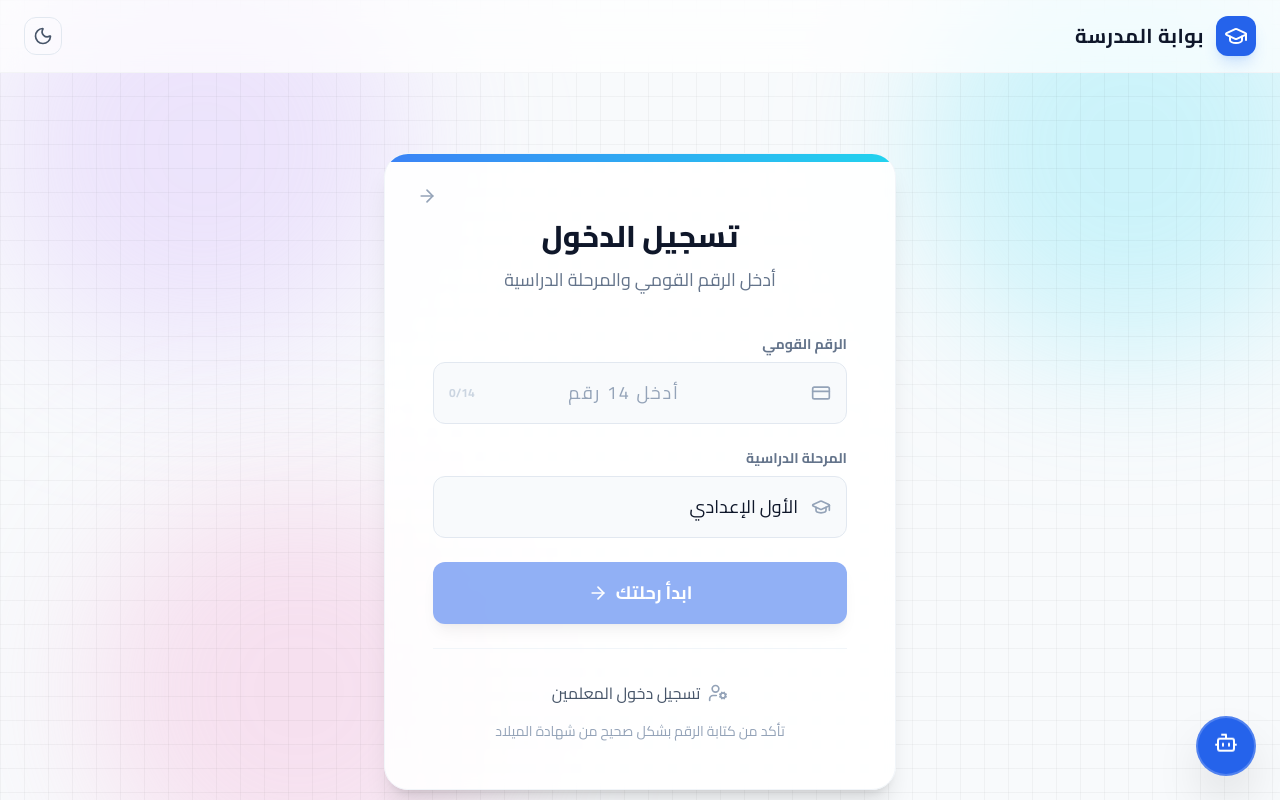
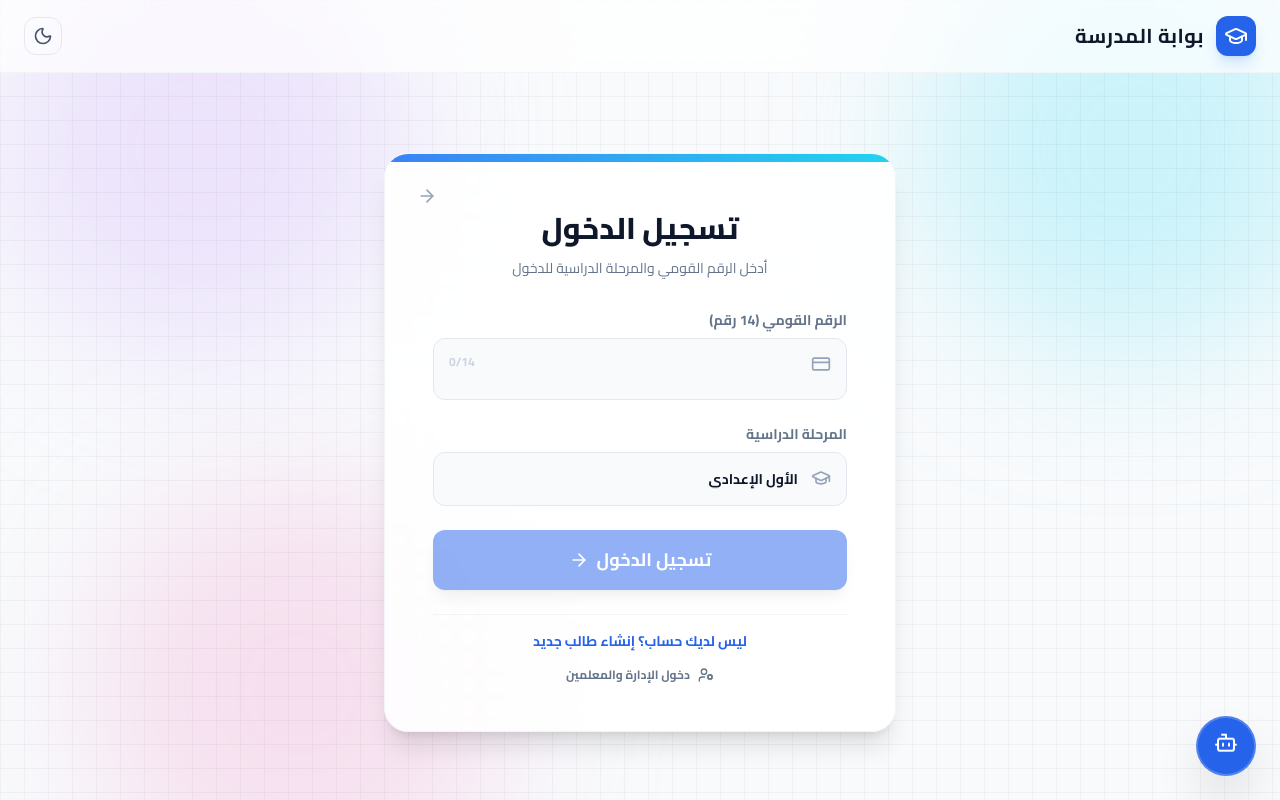
Before and after one commit to amer585/men, a React (Vite) app: page / in a window 1280 px wide. Both pictures are taken after a click on the button "الدخول إلى عرض التفاصيل". Shown: the top 800 px of the page. Built offline with nearby package versions, Linux system fonts and the light colour scheme.

Commit message:
Add full student registration flow to UI with Governorates and Admin fields

```diff
--- a/components/LoginPage.tsx
+++ b/components/LoginPage.tsx
@@ -1,5 +1,5 @@
 import React, { useState } from 'react';
-import { CreditCard, ArrowRight, Loader2, UserCog, ArrowLeft, GraduationCap, AlertCircle } from 'lucide-react';
+import { CreditCard, ArrowRight, Loader2, UserCog, ArrowLeft, GraduationCap, AlertCircle, User, MapPin, Building, School } from 'lucide-react';
 
 // Grade level mapping: numeric → Arabic display name
 const GRADE_OPTIONS = [
@@ -14,6 +14,13 @@ const GRADE_OPTIONS = [
   { value: 9, label: 'الثالث الإعدادي' },
   { value: 10, label: 'الأول الثانوي' },
   { value: 11, label: 'الثاني الثانوي' },
+];
+
+const EGYPTIAN_GOVERNORATES = [
+  "القاهرة", "الإسكندرية", "الجيزة", "القليوبية", "الدقهلية", "الشرقية", "الغربية",
+  "المنوفية", "البحيرة", "كفر الشيخ", "دمياط", "بورسعيد", "الإسماعيلية", "السويس",
+  "مطروح", "شمال سيناء", "جنوب سيناء", "بني سويف", "الفيوم", "المنيا", "أسيوط",
+  "سوهاج", "قنا", "الأقصر", "أسوان", "البحر الأحمر", "الوادي الجديد"
 ];
 
 interface LoginPageProps {
@@ -33,8 +40,18 @@ interface LoginPageProps {
 }
 
 export const LoginPage: React.FC<LoginPageProps> = ({ onLoginSuccess, onTeacherLoginClick, onBack, backendUrl }) => {
+  const [isRegistering, setIsRegistering] = useState(false);
+
+  // States
   const [nationalId, setNationalId] = useState('');
-  const [gradeLevel, setGradeLevel] = useState<number>(7); // Default: prep
+  const [gradeLevel, setGradeLevel] = useState<number>(7);
+  const [studentName, setStudentName] = useState('');
+  const [gender, setGender] = useState<'M' | 'F'>('M');
+  const [governorate, setGovernorate] = useState(EGYPTIAN_GOVERNORATES[0]);
+  const [adminZone, setAdminZone] = useState('');
+  const [schoolName, setSchoolName] = useState('');
+  const [className, setClassName] = useState('');
+
   const [isLoading, setIsLoading] = useState(false);
   const [error, setError] = useState<string | null>(null);
 
@@ -42,15 +59,57 @@ export const LoginPage: React.FC<LoginPageProps> = ({ onLoginSuccess, onTeacherL
     e.preventDefault();
     setError(null);
 
-    // Validate: exactly 14 digits
+    // Validate SSN
     if (!/^\d{14}$/.test(nationalId)) {
       setError('الرقم القومي يجب أن يكون 14 رقم بالضبط');
+      return;
+    }
+
+    if (isRegistering && (!studentName || !adminZone || !schoolName || !className)) {
+        setError('يرجى تعبئة جميع البيانات لإتمام التسجيل');
         return;
     }
 
     setIsLoading(true);
 
     try {
+      if (isRegistering) {
+        // --- REGISTRATION FLOW ---
+        const res = await fetch(`${backendUrl}/addStudent`, {
+          method: 'POST',
+          headers: { 'Content-Type': 'application/json' },
+          body: JSON.stringify({
+            ssn_encrypted: nationalId,
+            student_name_ar: studentName,
+            gender: gender,
+            gov_code: governorate, // Using name as code for UI simplicity
+            admin_zone: adminZone,
+            school_name: schoolName,
+            grade_level: gradeLevel,
+            class_name: className
+          }),
+        });
+
+        if (res.ok) {
+           // On successful registration, pass data directly to dashboard
+           const studentData = {
+              ssn_encrypted: nationalId,
+              grade_level: gradeLevel,
+              student_name_ar: studentName,
+              school_name: schoolName,
+              class_name: className,
+              admin_zone: adminZone,
+              gov_code: governorate,
+              gender: gender
+           };
+           localStorage.setItem(`student_${nationalId}`, JSON.stringify({ ...studentData, cached_at: Date.now() }));
+           onLoginSuccess(studentData);
+        } else {
+           const data = await res.json();
+           setError(data.error || 'فشل التسجيل. حاول مرة أخرى.');
+        }
+      } else {
+        // --- LOGIN FLOW ---
         const res = await fetch(`${backendUrl}/studentLogin`, {
           method: 'POST',
           headers: { 'Content-Type': 'application/json' },
@@ -63,29 +122,23 @@ export const LoginPage: React.FC<LoginPageProps> = ({ onLoginSuccess, onTeacherL
         const data = await res.json();
 
         if (res.ok && data.student) {
-        // ── Cache in browser localStorage for RU savings ──
-        const cacheKey = `student_${nationalId}`;
-        localStorage.setItem(cacheKey, JSON.stringify({
-          ...data.student,
-          cached_at: Date.now(),
-        }));
-
+          localStorage.setItem(`student_${nationalId}`, JSON.stringify({ ...data.student, cached_at: Date.now() }));
           onLoginSuccess(data.student);
         } else if (res.status === 404) {
-        setError('لم يتم العثور على هذا الرقم القومي في هذه المرحلة الدراسية');
+          setError('هذا الرقم غير مسجل في هذه المرحلة. ربما تحتاج إلى إنشاء حساب جديد؟');
         } else {
-        setError(data.error || 'حدث خطأ في الاتصال بالخادم');
+          setError(data.error || 'حدث خطأ في الاتصال');
+        }
       }
     } catch (err) {
-      // ── Offline fallback: check localStorage cache ──
-      const cacheKey = `student_${nationalId}`;
-      const cached = localStorage.getItem(cacheKey);
+      if (!isRegistering) {
+        const cached = localStorage.getItem(`student_${nationalId}`);
         if (cached) {
           const parsedCache = JSON.parse(cached);
-        // Use cache if less than 24 hours old
           if (Date.now() - parsedCache.cached_at < 86400000) {
             onLoginSuccess(parsedCache);
             return;
+          }
         }
       }
       setError('فشل في الاتصال بالخادم. تأكد من اتصالك بالإنترنت.');
@@ -96,134 +149,172 @@ export const LoginPage: React.FC<LoginPageProps> = ({ onLoginSuccess, onTeacherL
 
   return (
     <div className="w-full flex justify-center items-center py-12 animate-in fade-in zoom-in duration-300 relative">
-      <div className="w-full max-w-lg bg-white/90 dark:bg-slate-900/90 rounded-3xl shadow-xl dark:shadow-none border border-slate-100 dark:border-slate-800 p-8 md:p-12 relative overflow-hidden backdrop-blur-sm transition-colors duration-300">
+      <div className={`w-full ${isRegistering ? 'max-w-3xl' : 'max-w-lg'} bg-white/90 dark:bg-slate-900/90 rounded-3xl shadow-xl dark:shadow-none border border-slate-100 dark:border-slate-800 p-8 md:p-12 relative overflow-hidden backdrop-blur-sm transition-all duration-500`}>
 
-        {/* Decorative top accent */}
         <div className="absolute top-0 left-0 w-full h-2 bg-gradient-to-r from-blue-500 to-cyan-400"></div>
 
-        {/* Back Button */}
         {onBack && (
             <button
                 onClick={onBack}
-                className="absolute top-6 left-6 p-2 rounded-full hover:bg-slate-100 dark:hover:bg-slate-800 text-slate-400 hover:text-slate-600 dark:text-slate-500 dark:hover:text-slate-300 transition-colors"
-                title="العودة"
+                className="absolute top-6 left-6 p-2 rounded-full hover:bg-slate-100 dark:hover:bg-slate-800 text-slate-400 hover:text-slate-600 transition-colors"
             >
                 <ArrowLeft className="w-5 h-5 rtl:rotate-180" />
             </button>
         )}
 
-        <div className="text-center mb-10 mt-4">
-          <h2 className="text-3xl font-extrabold text-slate-900 dark:text-white mb-3">تسجيل الدخول</h2>
-          <p className="text-slate-500 dark:text-slate-400 text-lg">أدخل الرقم القومي والمرحلة الدراسية</p>
+        <div className="text-center mb-8 mt-2">
+          <h2 className="text-3xl font-extrabold text-slate-900 dark:text-white mb-3">
+             {isRegistering ? 'إنشاء حساب طالب جديد' : 'تسجيل الدخول'}
+          </h2>
+          <p className="text-slate-500 text-sm">
+             {isRegistering ? 'أدخل تفاصيل بياناتك المدرسية لتسجيلها في النظام' : 'أدخل الرقم القومي والمرحلة الدراسية للدخول'}
+          </p>
         </div>
 
-        {/* Error Message */}
         {error && (
-          <div className="mb-6 p-4 bg-red-50 dark:bg-red-900/20 border border-red-200 dark:border-red-800 rounded-xl flex items-start gap-3 animate-in fade-in slide-in-from-top-2 duration-200">
-            <AlertCircle className="w-5 h-5 text-red-500 dark:text-red-400 mt-0.5 shrink-0" />
+          <div className="mb-6 p-4 bg-red-50 dark:bg-red-900/20 border border-red-200 dark:border-red-800 rounded-xl flex items-start gap-3">
+            <AlertCircle className="w-5 h-5 text-red-500 shrink-0" />
             <p className="text-sm font-bold text-red-700 dark:text-red-300">{error}</p>
           </div>
         )}
 
         <form onSubmit={handleSubmit} className="space-y-6">
-          {/* National ID Input — numeric only */}
-          <div className="space-y-2">
-            <label htmlFor="nationalId" className="block text-sm font-bold text-slate-500 dark:text-slate-400 mb-1">الرقم القومي</label>
-            <div className="relative group">
-              <div className="absolute inset-y-0 right-0 pr-4 flex items-center pointer-events-none">
-                <CreditCard className="h-5 w-5 text-slate-400 dark:text-slate-500 group-focus-within:text-blue-500 transition-colors" />
-              </div>
+
+          <div className={`grid gap-6 ${isRegistering ? 'md:grid-cols-2' : 'grid-cols-1'}`}>
+
+              {/* National ID AND Grade (Always required) */}
+              <div className="space-y-2 col-span-1 md:col-span-full">
+                <label className="block text-sm font-bold text-slate-500 mb-1">الرقم القومي (14 رقم)</label>
+                <div className="relative">
+                  <CreditCard className="absolute right-4 top-4 h-5 w-5 text-slate-400" />
                   <input
-                id="nationalId"
                     type="text"
                     inputMode="numeric"
-                pattern="[0-9]*"
                     value={nationalId}
                     onChange={(e) => {
-                  const val = e.target.value.replace(/\D/g, '').slice(0, 14);
-                  setNationalId(val);
+                      setNationalId(e.target.value.replace(/\D/g, '').slice(0, 14));
                       setError(null);
                     }}
-                placeholder="أدخل 14 رقم"
-                className="block w-full pr-12 pl-4 py-4 bg-slate-50 dark:bg-slate-800/50 border border-slate-200 dark:border-slate-700 rounded-xl text-slate-900 dark:text-white placeholder-slate-400 focus:outline-none focus:ring-2 focus:ring-blue-500/20 focus:border-blue-500 transition-all text-lg font-medium tracking-widest text-center"
+                    className="block w-full pr-12 pl-4 py-4 bg-slate-50 dark:bg-slate-800/50 border border-slate-200 dark:border-slate-700 rounded-xl text-lg font-medium tracking-widest text-center focus:ring-2 focus:ring-blue-500 focus:outline-none"
                     dir="ltr"
                     maxLength={14}
-                autoComplete="off"
                   />
-              {/* Character count indicator */}
-              <div className="absolute inset-y-0 left-0 pl-4 flex items-center pointer-events-none">
-                <span className={`text-xs font-bold ${nationalId.length === 14 ? 'text-green-500' : 'text-slate-300 dark:text-slate-600'}`}>
+                  <span className={`absolute left-4 top-4 text-xs font-bold ${nationalId.length === 14 ? 'text-green-500' : 'text-slate-300'}`}>
                     {nationalId.length}/14
                   </span>
                 </div>
               </div>
+
+              {isRegistering && (
+                <>
+                  <div className="space-y-2">
+                    <label className="block text-sm font-bold text-slate-500 mb-1">الاسم الكامل (عربي)</label>
+                    <div className="relative">
+                      <User className="absolute right-4 top-4 h-5 w-5 text-slate-400" />
+                      <input
+                        type="text"
+                        value={studentName}
+                        onChange={(e) => setStudentName(e.target.value)}
+                        placeholder="ثلاثي أو رباعي"
+                        className="block w-full pr-12 pl-4 py-4 bg-slate-50 dark:bg-slate-800/50 border border-slate-200 dark:border-slate-700 rounded-xl text-sm font-bold focus:ring-2 focus:ring-blue-500 focus:outline-none"
+                      />
+                    </div>
                   </div>
 
-          {/* Grade Level Dropdown */}
                   <div className="space-y-2">
-            <label htmlFor="gradeLevel" className="block text-sm font-bold text-slate-500 dark:text-slate-400 mb-1">المرحلة الدراسية</label>
-            <div className="relative group">
-              <div className="absolute inset-y-0 right-0 pr-4 flex items-center pointer-events-none">
-                <GraduationCap className="h-5 w-5 text-slate-400 dark:text-slate-500 group-focus-within:text-blue-500 transition-colors" />
+                    <label className="block text-sm font-bold text-slate-500 mb-1">النوع</label>
+                    <div className="flex bg-slate-50 border border-slate-200 rounded-xl overflow-hidden p-1">
+                       <button type="button" onClick={() => setGender('M')} className={`flex-1 py-3 text-sm font-bold rounded-lg transition-colors ${gender === 'M' ? 'bg-blue-600 text-white' : 'text-slate-500 hover:bg-slate-200'}`}>ذكر</button>
+                       <button type="button" onClick={() => setGender('F')} className={`flex-1 py-3 text-sm font-bold rounded-lg transition-colors ${gender === 'F' ? 'bg-pink-500 text-white' : 'text-slate-500 hover:bg-slate-200'}`}>أنثى</button>
                     </div>
+                  </div>
+
+                  <div className="space-y-2">
+                    <label className="block text-sm font-bold text-slate-500 mb-1">المحافظة</label>
+                    <div className="relative">
+                      <MapPin className="absolute right-4 top-4 h-5 w-5 text-slate-400" />
+                      <select value={governorate} onChange={(e) => setGovernorate(e.target.value)} className="block w-full pr-12 pl-4 py-4 bg-slate-50 dark:bg-slate-800/50 border border-slate-200 dark:border-slate-700 rounded-xl text-sm font-bold focus:ring-2 focus:ring-blue-500 focus:outline-none appearance-none">
+                         {EGYPTIAN_GOVERNORATES.map(g => <option key={g} value={g}>{g}</option>)}
+                      </select>
+                    </div>
+                  </div>
+
+                  <div className="space-y-2">
+                    <label className="block text-sm font-bold text-slate-500 mb-1">الإدارة التعليمية</label>
+                    <div className="relative">
+                      <Building className="absolute right-4 top-4 h-5 w-5 text-slate-400" />
+                      <input type="text" value={adminZone} onChange={(e) => setAdminZone(e.target.value)} placeholder="مثال: إدارة شرق المعادي" className="block w-full pr-12 pl-4 py-4 bg-slate-50 border border-slate-200 rounded-xl text-sm font-bold focus:ring-2 focus:ring-blue-500 focus:outline-none" />
+                    </div>
+                  </div>
+
+                  <div className="space-y-2">
+                    <label className="block text-sm font-bold text-slate-500 mb-1">اسم المدرسة</label>
+                    <div className="relative">
+                      <School className="absolute right-4 top-4 h-5 w-5 text-slate-400" />
+                      <input type="text" value={schoolName} onChange={(e) => setSchoolName(e.target.value)} placeholder="مثال: مدرسة التوفيق" className="block w-full pr-12 pl-4 py-4 bg-slate-50 border border-slate-200 rounded-xl text-sm font-bold focus:ring-2 focus:ring-blue-500 focus:outline-none" />
+                    </div>
+                  </div>
+
+                  <div className="space-y-2">
+                    <label className="block text-sm font-bold text-slate-500 mb-1">الفصل</label>
+                    <div className="relative">
+                      <UserCog className="absolute right-4 top-4 h-5 w-5 text-slate-400" />
+                      <input type="text" value={className} onChange={(e) => setClassName(e.target.value)} placeholder="مثال: 1/1" className="block w-full pr-12 pl-4 py-4 bg-slate-50 border border-slate-200 rounded-xl text-sm font-bold focus:ring-2 focus:ring-blue-500 focus:outline-none" />
+                    </div>
+                  </div>
+                </>
+              )}
+
+              <div className="space-y-2 md:col-span-1">
+                <label className="block text-sm font-bold text-slate-500 mb-1">المرحلة الدراسية</label>
+                <div className="relative">
+                  <GraduationCap className="absolute right-4 top-4 h-5 w-5 text-slate-400" />
                   <select
-                id="gradeLevel"
                     value={gradeLevel}
                     onChange={(e) => setGradeLevel(Number(e.target.value))}
-                className="block w-full pr-12 pl-4 py-4 bg-slate-50 dark:bg-slate-800/50 border border-slate-200 dark:border-slate-700 rounded-xl text-slate-900 dark:text-white focus:outline-none focus:ring-2 focus:ring-blue-500/20 focus:border-blue-500 transition-all text-lg font-medium appearance-none cursor-pointer"
+                    className="block w-full pr-12 pl-4 py-4 bg-slate-50 dark:bg-slate-800/50 border border-slate-200 dark:border-slate-700 rounded-xl text-sm font-bold focus:ring-2 focus:ring-blue-500 focus:outline-none appearance-none cursor-pointer"
                   >
-                <optgroup label="المرحلة الابتدائية">
-                  {GRADE_OPTIONS.filter(g => g.value <= 6).map(g => (
-                    <option key={g.value} value={g.value}>{g.label}</option>
-                  ))}
-                </optgroup>
-                <optgroup label="المرحلة الإعدادية">
-                  {GRADE_OPTIONS.filter(g => g.value >= 7 && g.value <= 9).map(g => (
-                    <option key={g.value} value={g.value}>{g.label}</option>
-                  ))}
-                </optgroup>
-                <optgroup label="المرحلة الثانوية">
-                  {GRADE_OPTIONS.filter(g => g.value >= 10).map(g => (
-                    <option key={g.value} value={g.value}>{g.label}</option>
-                  ))}
-                </optgroup>
+                    <optgroup label="المرحلة الابتدائية">{GRADE_OPTIONS.filter(g => g.value <= 6).map(g => <option key={g.value} value={g.value}>{g.label}</option>)}</optgroup>
+                    <optgroup label="المرحلة الإعدادية">{GRADE_OPTIONS.filter(g => g.value >= 7 && g.value <= 9).map(g => <option key={g.value} value={g.value}>{g.label}</option>)}</optgroup>
+                    <optgroup label="المرحلة الثانوية">{GRADE_OPTIONS.filter(g => g.value >= 10).map(g => <option key={g.value} value={g.value}>{g.label}</option>)}</optgroup>
                   </select>
+                </div>
               </div>
           </div>
 
           <button
             type="submit"
             disabled={isLoading || nationalId.length < 14}
-            className="w-full flex items-center justify-center py-4 px-6 border border-transparent rounded-xl shadow-lg text-lg font-bold text-white bg-blue-600 hover:bg-blue-700 dark:bg-blue-500 dark:hover:bg-blue-600 focus:outline-none focus:ring-2 focus:ring-offset-2 focus:ring-blue-500 disabled:opacity-50 disabled:cursor-not-allowed transition-all transform active:scale-[0.98] group"
+            className="w-full flex items-center justify-center py-4 px-6 rounded-xl shadow-lg text-lg font-bold text-white bg-blue-600 hover:bg-blue-700 transition-all active:scale-[0.98] disabled:opacity-50 group"
           >
-            {isLoading ? (
-              <Loader2 className="w-6 h-6 animate-spin" />
-            ) : (
+            {isLoading ? <Loader2 className="w-6 h-6 animate-spin" /> : (
               <>
-                <span>ابدأ رحلتك</span>
+                <span>{isRegistering ? 'تأكيد التسجيل والدخول' : 'تسجيل الدخول'}</span>
                 <ArrowRight className="mr-2 w-5 h-5 group-hover:-translate-x-1 transition-transform" />
               </>
             )}
           </button>
         </form>
 
-        {/* Teacher Login Section */}
-        <div className="mt-6 pt-6 border-t border-slate-100 dark:border-slate-800 text-center">
+        <div className="mt-6 pt-4 border-t border-slate-100 flex flex-col items-center gap-4">
+            <button
+                type="button"
+                onClick={() => { setIsRegistering(!isRegistering); setError(null); }}
+                className="text-sm font-bold text-blue-600 hover:text-blue-800 dark:text-blue-400 transition-colors"
+            >
+                {isRegistering ? 'لديك حساب بالفعل؟ سجل دخول' : 'ليس لديك حساب؟ إنشاء طالب جديد'}
+            </button>
+
             <button
                 type="button"
                 onClick={onTeacherLoginClick}
-                className="inline-flex items-center gap-2 text-slate-600 dark:text-slate-400 hover:text-blue-600 dark:hover:text-blue-400 font-medium transition-colors group p-2 rounded-lg hover:bg-blue-50 dark:hover:bg-slate-800"
+                className="inline-flex items-center gap-2 text-slate-500 hover:text-blue-600 transition-colors text-xs font-bold"
             >
-                <UserCog className="w-5 h-5 text-slate-400 dark:text-slate-500 group-hover:text-blue-500 dark:group-hover:text-blue-400 transition-colors" />
-                <span>تسجيل دخول المعلمين</span>
+                <UserCog className="w-4 h-4" />
+                <span>دخول الإدارة والمعلمين</span>
             </button>
         </div>
 
-        <div className="mt-2 text-center">
-          <p className="text-sm text-slate-400 dark:text-slate-500">
-            تأكد من كتابة الرقم بشكل صحيح من شهادة الميلاد
-          </p>
-        </div>
       </div>
     </div>
   );
```
Lines whose indentation alone changed are shown as unchanged.
